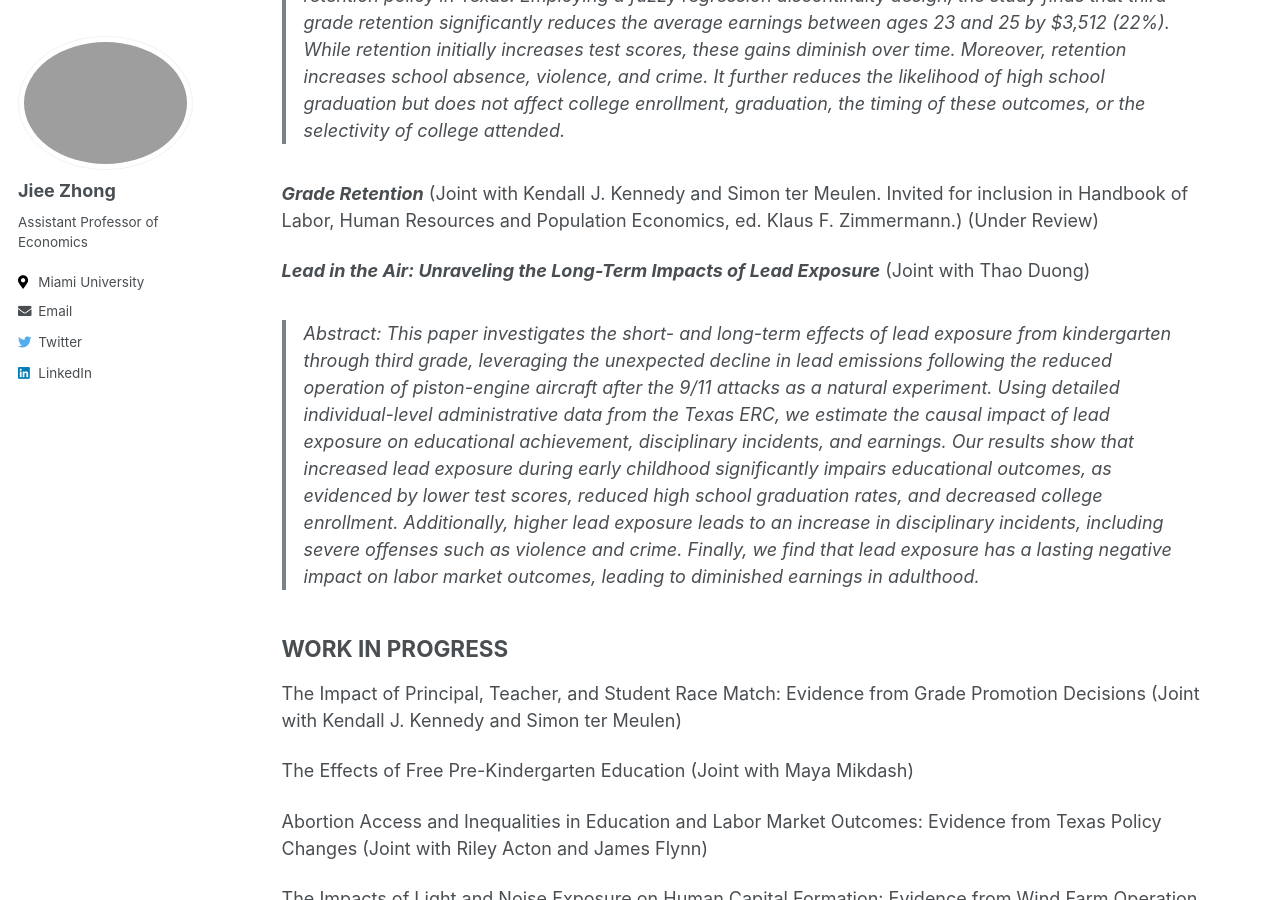
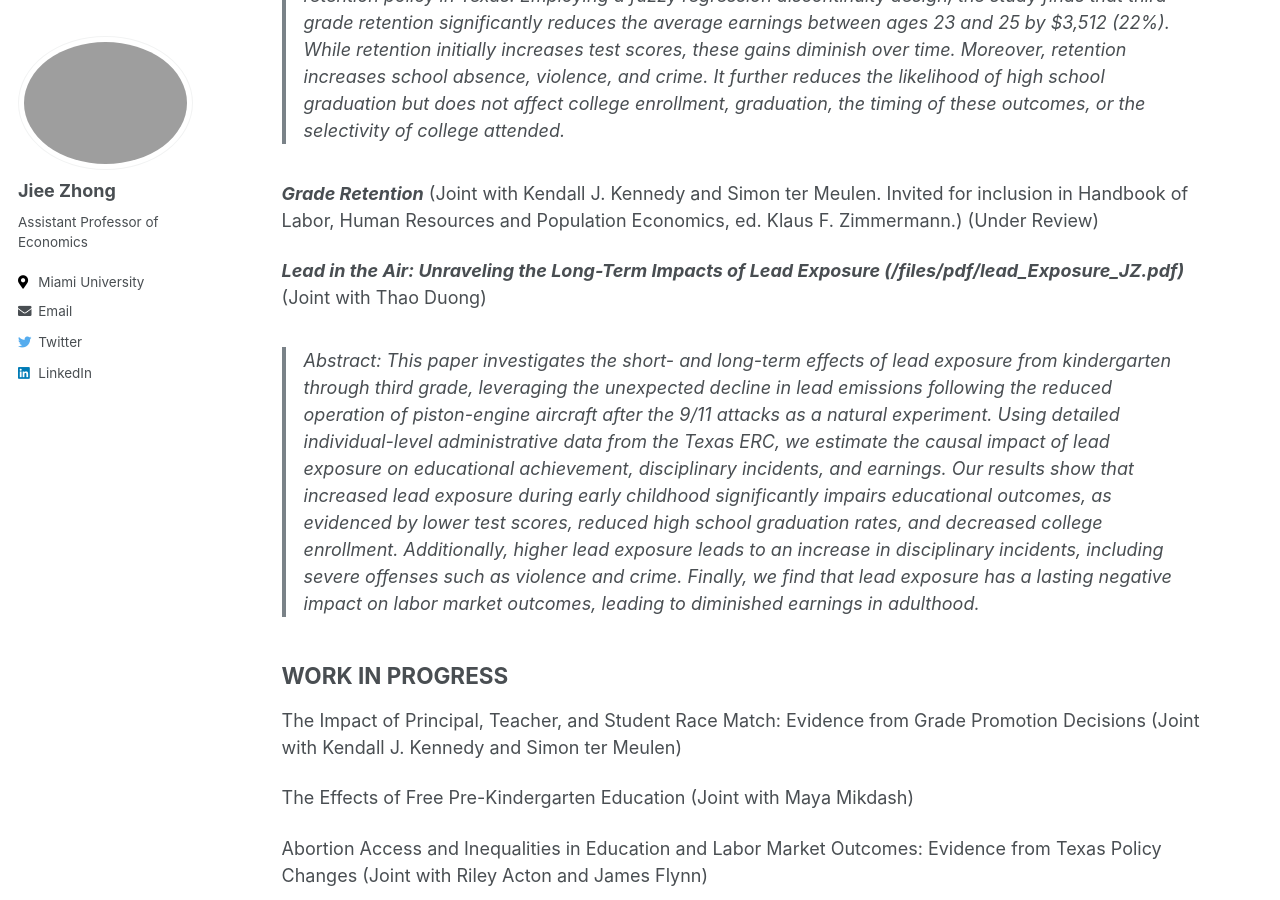
Before and after one commit to jieezhong/jieezhong.github.io, a Jekyll site: the page built from _pages/research.md, in a window 1280 px wide and 900 px high, scrolled down 987 px. Built offline with Jekyll 4.4.1, drawn with Linux system fonts in a browser that asks for light colours.

Commit message:
Update research.md

```diff
--- a/_pages/research.md
+++ b/_pages/research.md
@@ -25,7 +25,7 @@ Revised and Resubmitted to the <ins> American Economic Journal: Applied Economic
 
 ***Grade Retention*** (Joint with Kendall J. Kennedy and Simon ter Meulen. Invited for inclusion in Handbook of Labor, Human Resources and Population Economics, ed. Klaus F. Zimmermann.) (Under Review)
 
-***Lead in the Air: Unraveling the Long-Term Impacts of Lead Exposure*** (Joint with Thao Duong)
+***Lead in the Air: Unraveling the Long-Term Impacts of Lead Exposure  (/files/pdf/lead_Exposure_JZ.pdf)*** (Joint with Thao Duong)
 
 > Abstract: This paper investigates the short- and long-term effects of lead exposure from kindergarten through third grade, leveraging the unexpected decline in lead emissions following the reduced operation of piston-engine aircraft after the 9/11 attacks as a natural experiment. Using detailed individual-level administrative data from the Texas ERC, we estimate the causal impact of lead exposure on educational achievement, disciplinary incidents, and earnings. Our results show that increased lead exposure during early childhood significantly impairs educational outcomes, as evidenced by lower test scores, reduced high school graduation rates, and decreased college enrollment. Additionally, higher lead exposure leads to an increase in disciplinary incidents, including severe offenses such as violence and crime. Finally, we find that lead exposure has a lasting negative impact on labor market outcomes, leading to diminished earnings in adulthood.
 
```
